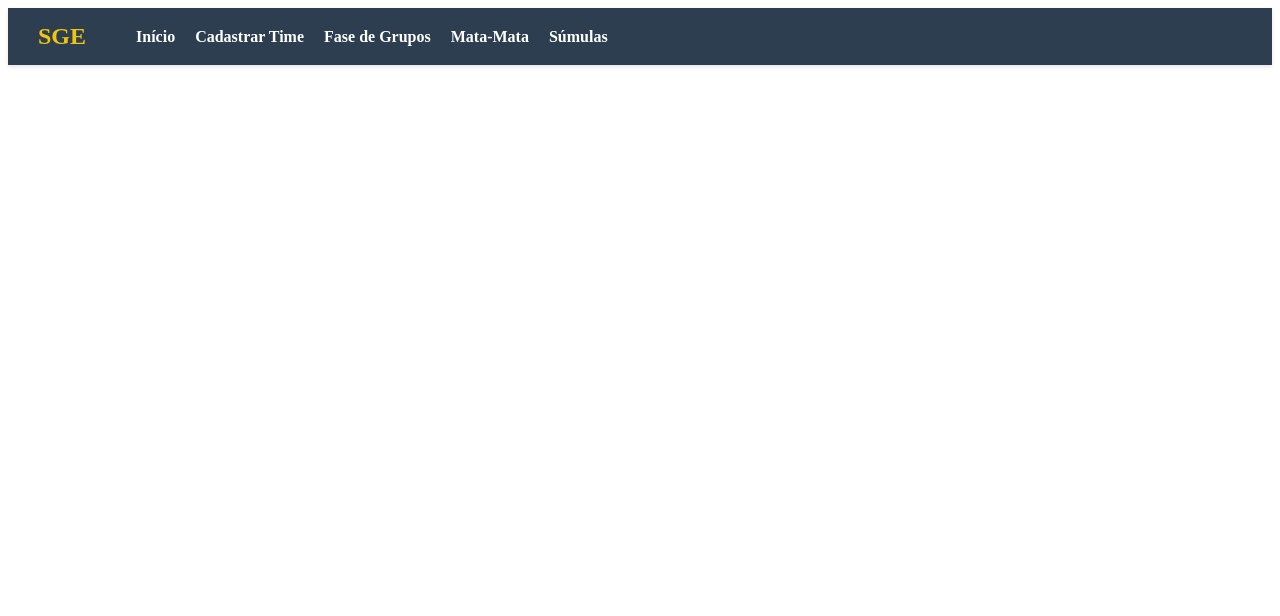
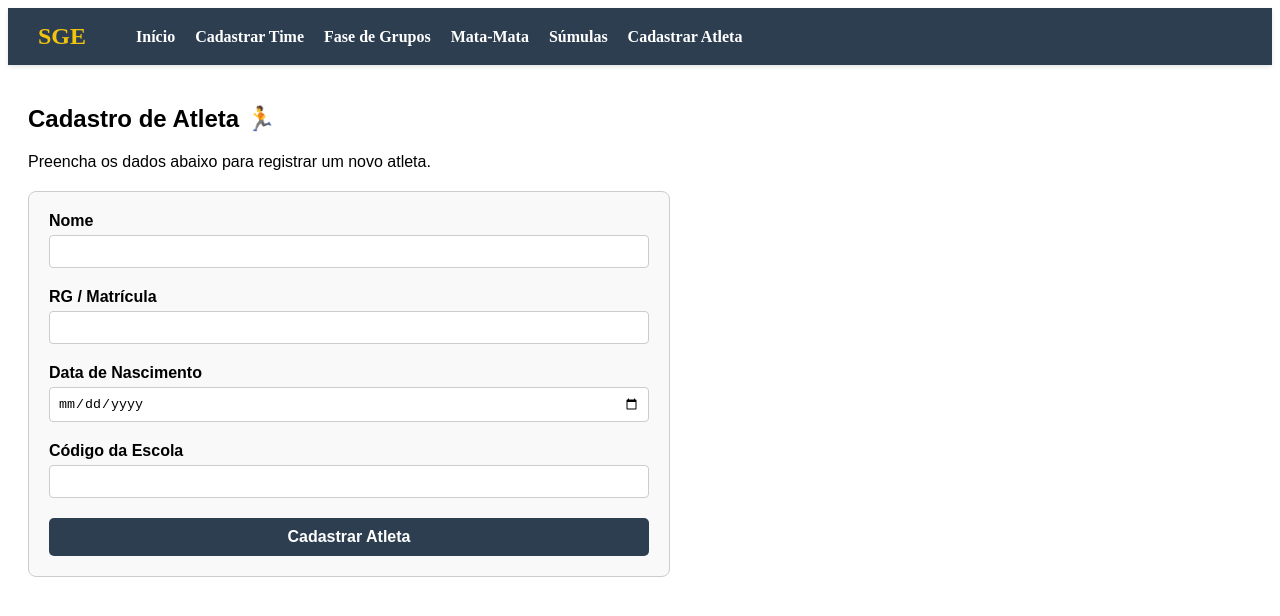
Before and after one commit to keviinpiires-svg/sge-frontend, a React (Vite) app: page /cadastro-atleta in a window 1280 px wide. Shown: the top 616 px of the page. Built offline with nearby package versions, Linux system fonts and the light colour scheme.

Commit message:
Integração do cadastro de atletas.

```diff
--- a/src/App.jsx
+++ b/src/App.jsx
@@ -5,6 +5,7 @@ import Cadastro from './pages/Cadastro';
 import FaseGrupos from './pages/FaseGrupos';
 import MataMata from './pages/MataMata';
 import Sumulas from './pages/Sumulas';
+import CadastroAtleta from './pages/CadastroAtleta';
 
 function App() {
   return (
@@ -16,6 +17,7 @@ function App() {
         <Route path="/grupos" element={<FaseGrupos />} />
         <Route path="/matamata" element={<MataMata />} />
         <Route path="/sumulas" element={<Sumulas />} />
+        <Route path="/cadastro-atleta" element={<CadastroAtleta />} />
       </Routes>
     </BrowserRouter>
   );
--- a/src/components/Navbar.jsx
+++ b/src/components/Navbar.jsx
@@ -27,6 +27,7 @@ function Navbar() {
       <Link style={linkStyle} to="/grupos">Fase de Grupos</Link>
       <Link style={linkStyle} to="/matamata">Mata-Mata</Link>
       <Link style={linkStyle} to="/sumulas">Súmulas</Link>
+      <Link style={linkStyle} to="/cadastro-atleta">Cadastrar Atleta</Link> {/* <-- Botão novo */}
     </nav>
   );
 }
--- /dev/null
+++ b/src/pages/CadastroAtleta.jsx
@@ -0,0 +1,102 @@
+import { useState } from 'react';
+
+function CadastroAtleta() {
+  const [nome, setNome] = useState('');
+  const [rgMatricula, setRgMatricula] = useState('');
+  const [dataNascimento, setDataNascimento] = useState('');
+  const [codigoEscola, setCodigoEscola] = useState('');
+
+  const handleSubmit = async (e) => {
+    e.preventDefault();
+
+    const atleta = {
+      nome: nome,
+      rg_ou_matricula: rgMatricula,
+      data_nascimento: dataNascimento,
+      escola_id: Number(codigoEscola)
+    };
+
+    try {
+      const response = await fetch('http://localhost:3000/api/atletas', {
+        method: 'POST',
+        headers: {
+          'Content-Type': 'application/json'
+        },
+        body: JSON.stringify(atleta)
+      });
+
+      if (response.ok) {
+        alert('Cadastro realizado com sucesso!');
+        setNome('');
+        setRgMatricula('');
+        setDataNascimento('');
+        setCodigoEscola('');
+      } else {
+        alert('Falha ao realizar o cadastro. Tente novamente.');
+      }
+    } catch (error) {
+      console.error('Erro:', error);
+      alert('Falha ao realizar o cadastro. Erro de conexão.');
+    }
+  };
+
+  return (
+    <div style={{ padding: '20px', fontFamily: 'sans-serif' }}>
+      <h2>Cadastro de Atleta 🏃</h2>
+      <p>Preencha os dados abaixo para registrar um novo atleta.</p>
+
+      <form onSubmit={handleSubmit} style={{ maxWidth: '600px', backgroundColor: '#f9f9f9', padding: '20px', borderRadius: '8px', border: '1px solid #ccc', marginTop: '20px' }}>
+
+        <div style={{ marginBottom: '20px' }}>
+          <label style={{ display: 'block', fontWeight: 'bold', marginBottom: '5px' }}>Nome</label>
+          <input
+            type="text"
+            value={nome}
+            onChange={(e) => setNome(e.target.value)}
+            required
+            style={{ width: '100%', padding: '8px', boxSizing: 'border-box', borderRadius: '4px', border: '1px solid #ccc' }}
+          />
+        </div>
+
+        <div style={{ marginBottom: '20px' }}>
+          <label style={{ display: 'block', fontWeight: 'bold', marginBottom: '5px' }}>RG / Matrícula</label>
+          <input
+            type="text"
+            value={rgMatricula}
+            onChange={(e) => setRgMatricula(e.target.value)}
+            required
+            style={{ width: '100%', padding: '8px', boxSizing: 'border-box', borderRadius: '4px', border: '1px solid #ccc' }}
+          />
+        </div>
+
+        <div style={{ marginBottom: '20px' }}>
+          <label style={{ display: 'block', fontWeight: 'bold', marginBottom: '5px' }}>Data de Nascimento</label>
+          <input
+            type="date"
+            value={dataNascimento}
+            onChange={(e) => setDataNascimento(e.target.value)}
+            required
+            style={{ width: '100%', padding: '8px', boxSizing: 'border-box', borderRadius: '4px', border: '1px solid #ccc' }}
+          />
+        </div>
+
+        <div style={{ marginBottom: '20px' }}>
+          <label style={{ display: 'block', fontWeight: 'bold', marginBottom: '5px' }}>Código da Escola</label>
+          <input
+            type="number"
+            value={codigoEscola}
+            onChange={(e) => setCodigoEscola(e.target.value)}
+            required
+            style={{ width: '100%', padding: '8px', boxSizing: 'border-box', borderRadius: '4px', border: '1px solid #ccc' }}
+          />
+        </div>
+
+        <button type="submit" style={{ width: '100%', padding: '10px', backgroundColor: '#2c3e50', color: 'white', border: 'none', borderRadius: '5px', fontSize: '16px', cursor: 'pointer', fontWeight: 'bold' }}>
+          Cadastrar Atleta
+        </button>
+      </form>
+    </div>
+  );
+}
+
+export default CadastroAtleta;
```
